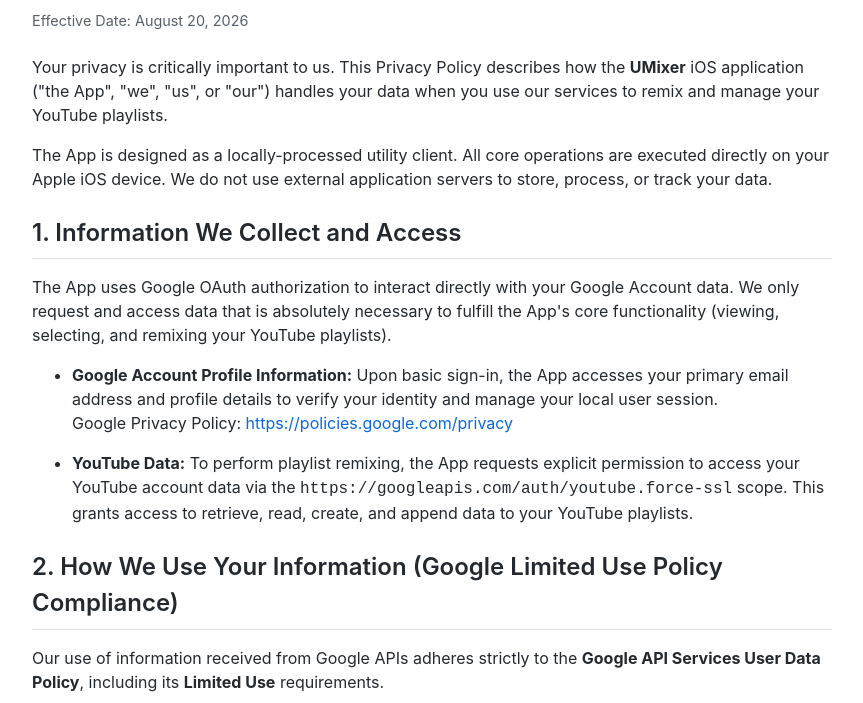
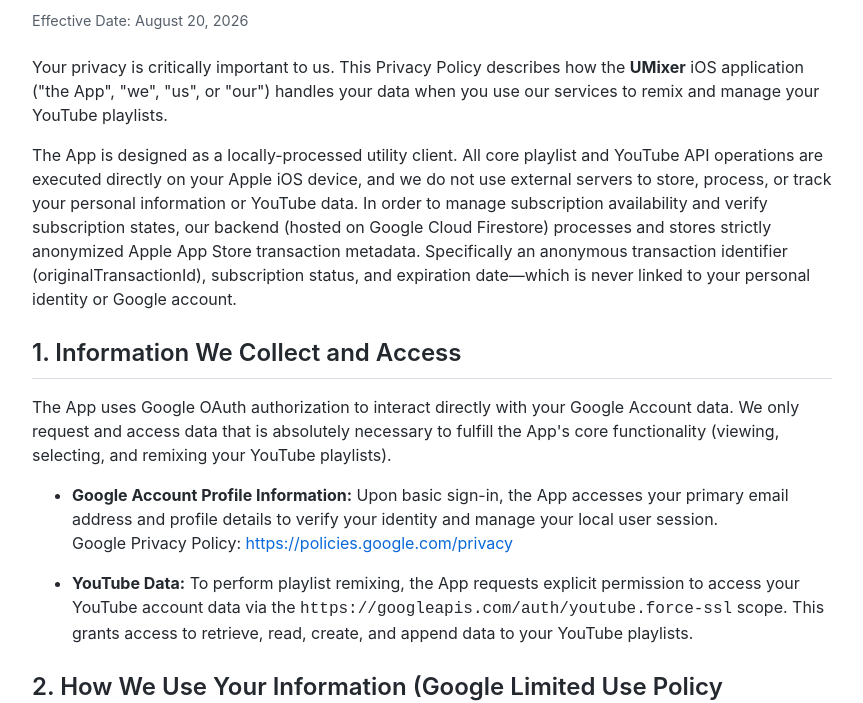
Before and after one commit to 22237/Department7Support, a plain HTML site: page privacy.html in a window 1280 px wide. Shown: the part 97-800 px from the top of the page, without its empty margins (208-1071 px from the left). Drawn offline with Linux system fonts and the light colour scheme.

Commit message:
Update privacy.html
Backend update 1

```diff
--- a/privacy.html
+++ b/privacy.html
@@ -18,7 +18,7 @@
 			<h1>UMixer Privacy Policy</h1>
 			<div class="meta-info">Effective Date: August 20, 2026</div>
 			<p>Your privacy is critically important to us. This Privacy Policy describes how the <strong>UMixer</strong> iOS application ("the App", "we", "us", or "our") handles your data when you use our services to remix and manage your YouTube playlists.</p>
-			    <p>The App is designed as a locally-processed utility client. All core operations are executed directly on your Apple iOS device. We do not use external application servers to store, process, or track your data.</p>
+			    <p>The App is designed as a locally-processed utility client. All core playlist and YouTube API operations are executed directly on your Apple iOS device, and we do not use external servers to store, process, or track your personal information or YouTube data. In order to manage subscription availability and verify subscription states, our backend (hosted on Google Cloud Firestore) processes and stores strictly anonymized Apple App Store transaction metadata. Specifically an anonymous transaction identifier (originalTransactionId), subscription status, and expiration date—which is never linked to your personal identity or Google account.</p>
 			<h2>1. Information We Collect and Access</h2>
 			<p>The App uses Google OAuth authorization to interact directly with your Google Account data. We only request and access data that is absolutely necessary to fulfill the App's core functionality (viewing, selecting, and remixing your YouTube playlists).</p>
 			<ul>
```
